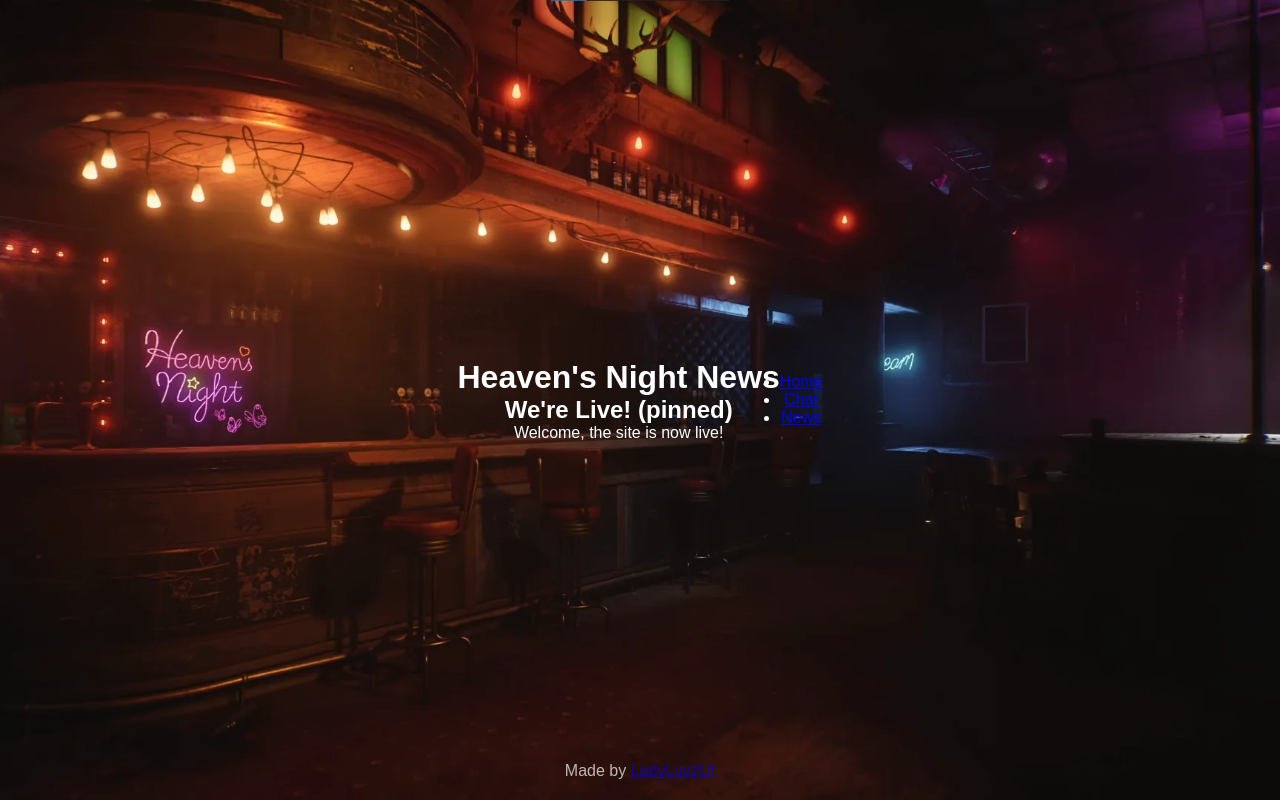
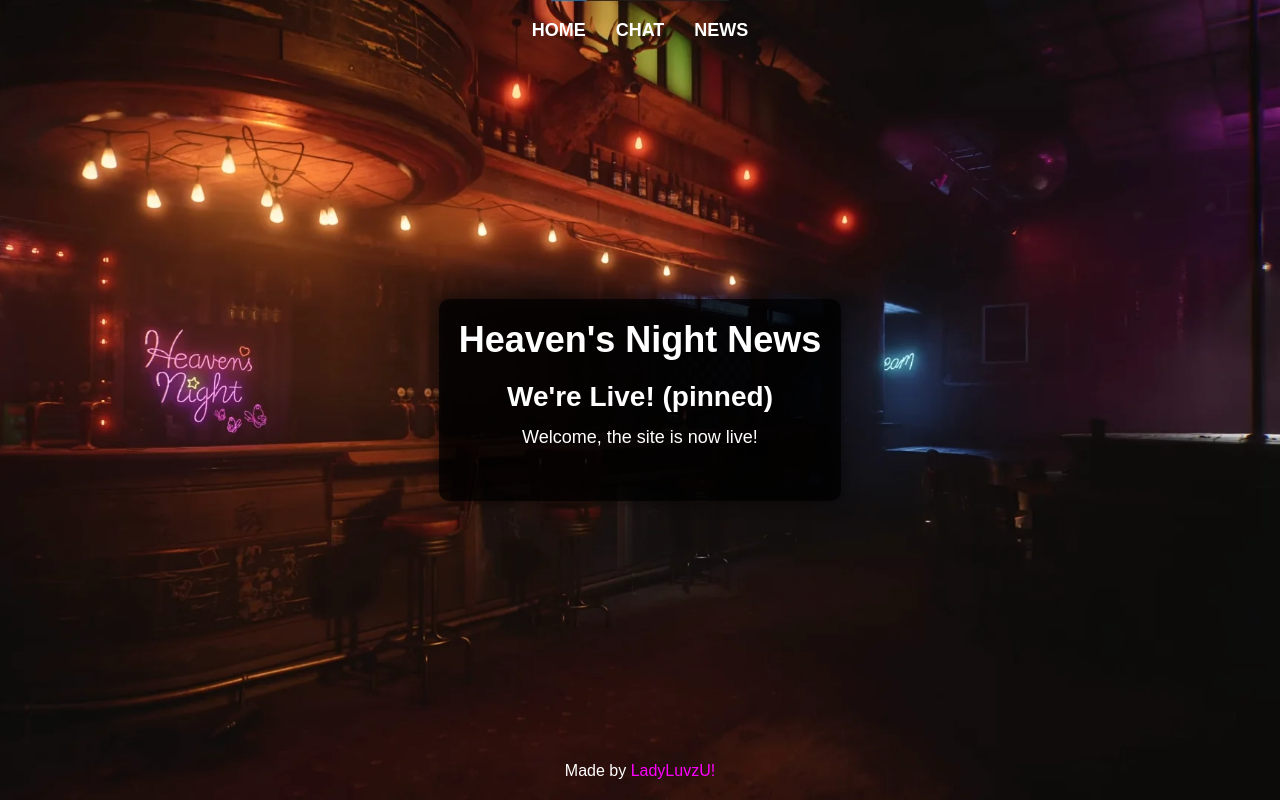
Before and after one commit to ladyluvzu/heavensnight, a plain HTML site: page news.html in a window 1280 px wide. Drawn offline with Linux system fonts and the light colour scheme.

Commit message:
Update styles.css

```diff
--- a/styles.css
+++ b/styles.css
@@ -7,7 +7,8 @@
 
 body, html {
     height: 100%;
-    font-family: Arial, sans-serif;
+    font-family: 'Arial', sans-serif;
+    color: white;
 }
 
 body {
@@ -16,15 +17,28 @@ body {
     display: flex;
     justify-content: center;
     align-items: center;
-    color: white;
+    position: relative;
+}
+
+.container {
+    position: relative;
     text-align: center;
 }
 
-/* Styling the neon "WIP" sign */
-.container {
-    position: relative;
+/* Semi-opaque black overlay with blurred background */
+.container::before {
+    content: "";
+    position: absolute;
+    top: 0;
+    left: 0;
+    width: 100%;
+    height: 100%;
+    background: rgba(0, 0, 0, 0.5);
+    filter: blur(8px);
+    z-index: -1;
 }
 
+/* Styling the neon "WIP" sign */
 .neon-sign {
     font-size: 100px;
     font-weight: bold;
@@ -56,6 +70,34 @@ body {
     }
 }
 
+/* Navigation Bar Styling */
+nav {
+    position: absolute;
+    top: 20px;
+    width: 100%;
+    text-align: center;
+}
+
+nav ul {
+    list-style: none;
+    display: flex;
+    justify-content: center;
+    gap: 30px;
+}
+
+nav a {
+    color: #fff;
+    text-decoration: none;
+    font-size: 18px;
+    text-transform: uppercase;
+    font-weight: bold;
+    transition: color 0.3s ease;
+}
+
+nav a:hover {
+    color: #ff00ff;
+}
+
 /* Footer Styling */
 footer {
     position: absolute;
@@ -66,6 +108,47 @@ footer {
     color: white;
 }
 
-footer p {
-    opacity: 0.7;
+footer a {
+    color: #ff00ff;
+    text-decoration: none;
 }
+
+footer a:hover {
+    text-decoration: underline;
+}
+
+/* Chat Page Styling */
+.chat-container iframe {
+    width: 100%;
+    height: 100vh;
+    border: none;
+}
+
+/* News Page Styling */
+.news-container {
+    width: 100%;
+    max-width: 800px;
+    margin: 0 auto;
+    padding: 20px;
+    background: rgba(0, 0, 0, 0.7);
+    border-radius: 10px;
+}
+
+.news-container h1 {
+    font-size: 36px;
+    margin-bottom: 20px;
+}
+
+.news-container article {
+    margin-bottom: 30px;
+}
+
+.news-container article h2 {
+    font-size: 28px;
+    margin-bottom: 10px;
+}
+
+.news-container article p {
+    font-size: 18px;
+    line-height: 1.6;
+}
```
